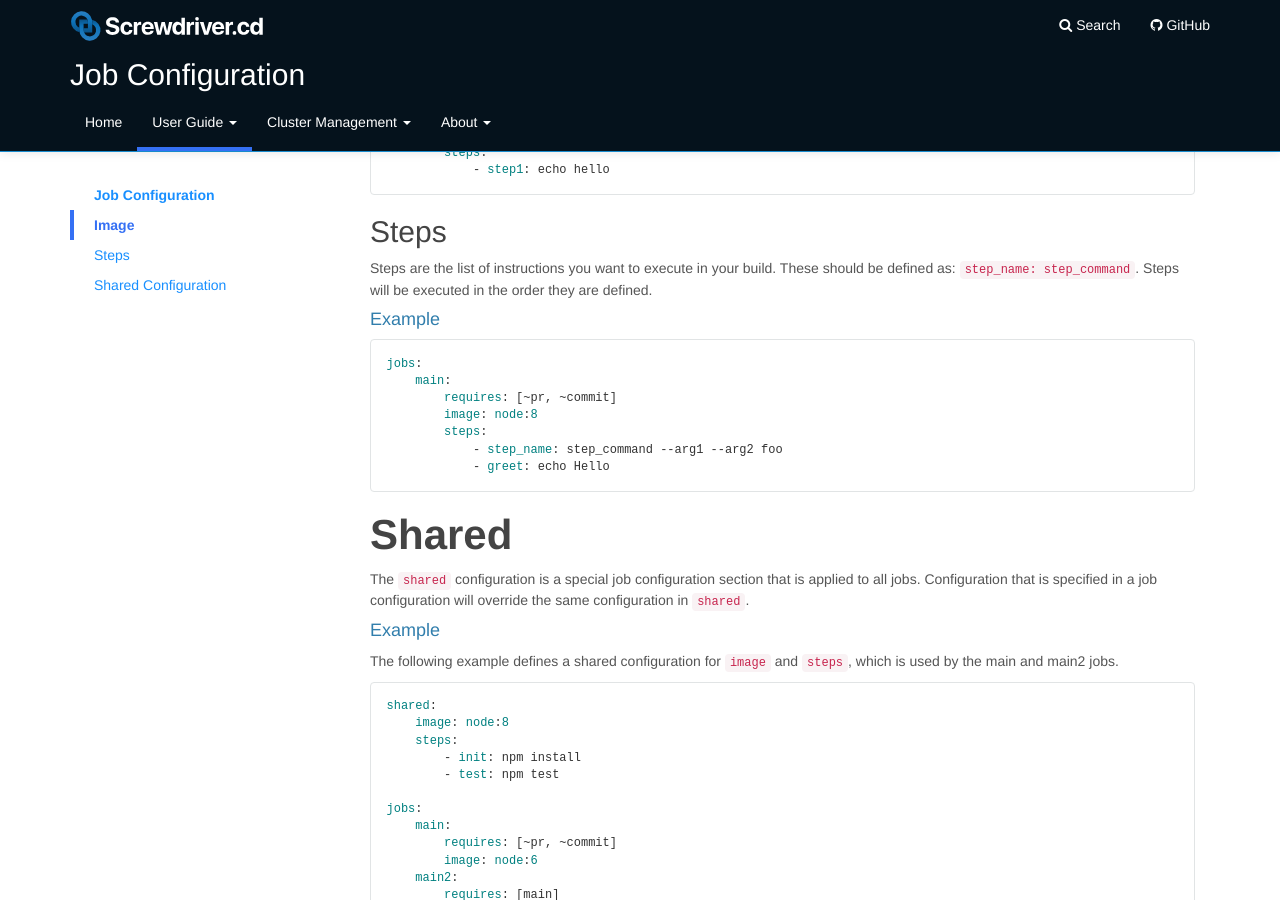
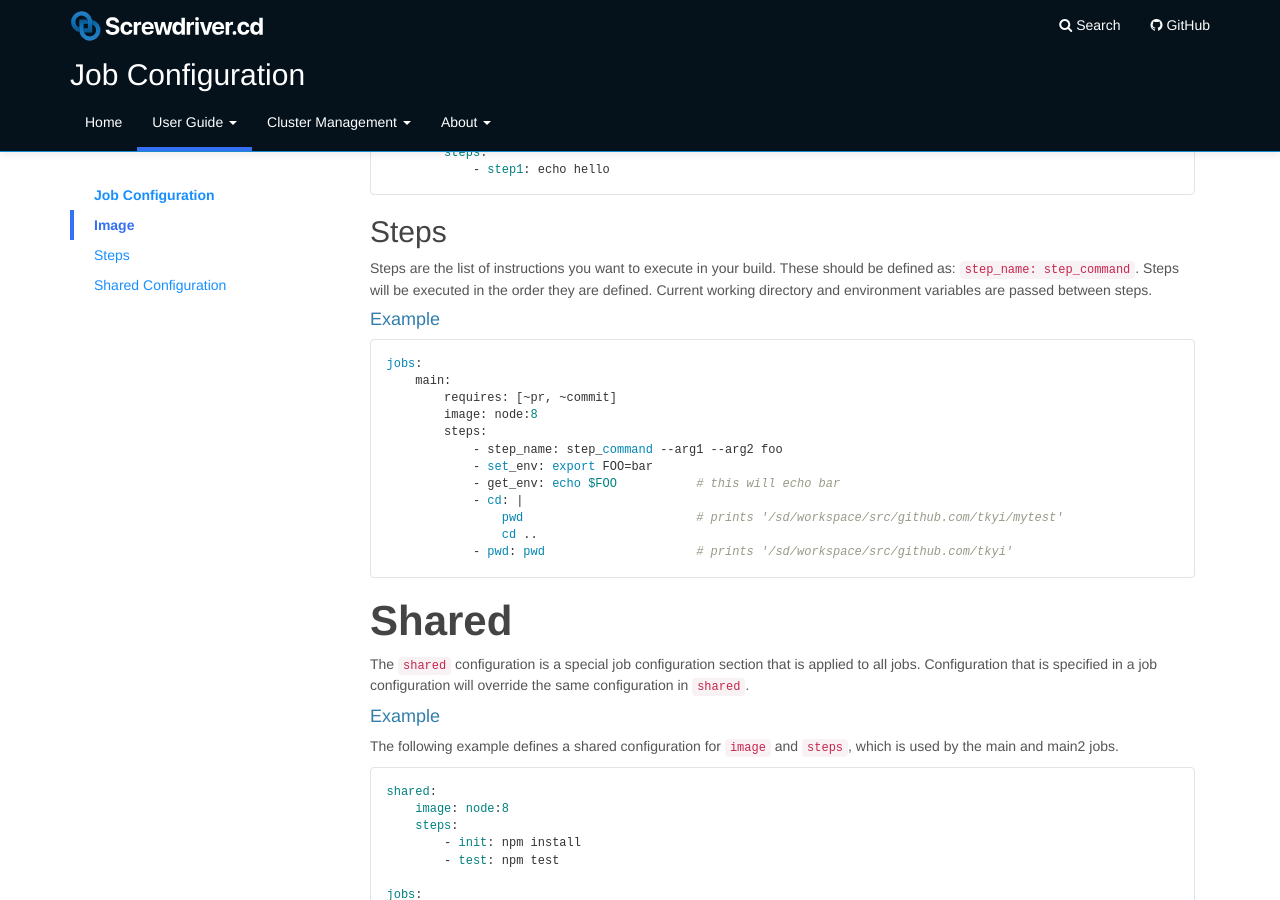
Before and after one commit to screwdriver-cd/guide, a Jekyll site: the page built from docs/user-guide/configuration/jobconfiguration.md, in a window 1280 px wide and 900 px high, scrolled down 617 px. Built offline with Jekyll 4.4.1, drawn with Linux system fonts in a browser that asks for light colours.

Commit message:
fix: Update docs with some more caveats and details (#193)
* fix: Update docs with some more caveats and details

* fix: Rename to Code Coverage

````diff
--- a/docs/_data/menu.yml
+++ b/docs/_data/menu.yml
@@ -20,8 +20,8 @@
           url: "/user-guide/configuration/environment"
         - title: "Annotations"
           url: "/user-guide/configuration/annotations"
-        - title: "Coverage"
-          url: "/user-guide/configuration/coverage"
+        - title: "Code Coverage"
+          url: "/user-guide/configuration/code-coverage"
         - title: "Secrets"
           url: "/user-guide/configuration/secrets"
         - title: "Settings"
--- a/docs/user-guide/configuration/jobconfiguration.md
+++ b/docs/user-guide/configuration/jobconfiguration.md
@@ -45,7 +45,7 @@ jobs:
 
 ## Steps
 Steps are the list of instructions you want to execute in your build. These should be defined as:
-`step_name: step_command`. Steps will be executed in the order they are defined.
+`step_name: step_command`. Steps will be executed in the order they are defined. Current working directory and environment variables are passed between steps.
 
 #### Example
 ```
@@ -55,7 +55,12 @@ jobs:
         image: node:8
         steps:
             - step_name: step_command --arg1 --arg2 foo
-            - greet: echo Hello
+            - set_env: export FOO=bar
+            - get_env: echo $FOO           # this will echo bar
+            - cd: |
+                pwd                        # prints '/sd/workspace/src/github.com/tkyi/mytest'
+                cd ..
+            - pwd: pwd                     # prints '/sd/workspace/src/github.com/tkyi'
 ```
 
 
````
Also changed, not shown: docs/user-guide/configuration/coverage.md (deleted, +0 -62 lines), docs/user-guide/configuration/environment.md (+4 -0 lines), docs/user-guide/assets/coverage.png (added).
